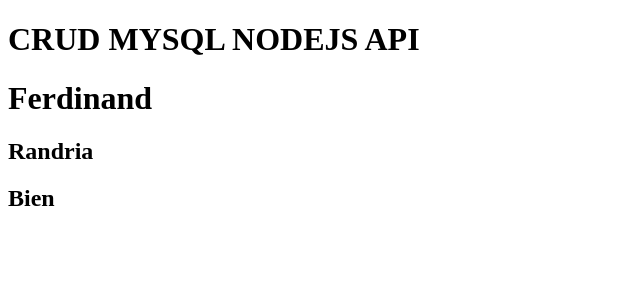
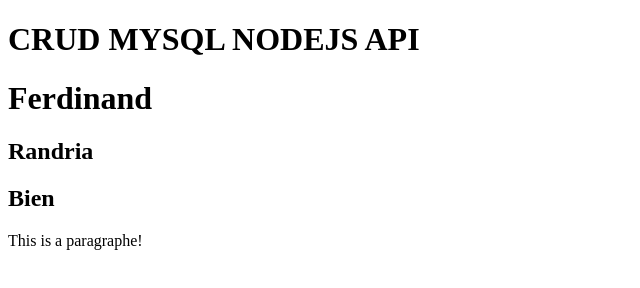
Before and after one commit to Louison1807/NodeJs-devops, a website: page index.html in a window 1280 px wide. Shown: the whole page, without its empty margins (0-640 px from the left). Drawn offline with Linux system fonts and the light colour scheme.

Commit message:
add paragraph

```diff
--- a/index.html
+++ b/index.html
@@ -10,5 +10,6 @@
         <h1>Ferdinand</h1>
         <h2>Randria</h2>
         <h2>Bien</h2>
+        <p>This is a paragraphe!</p>
     </body>
 </html>
```
